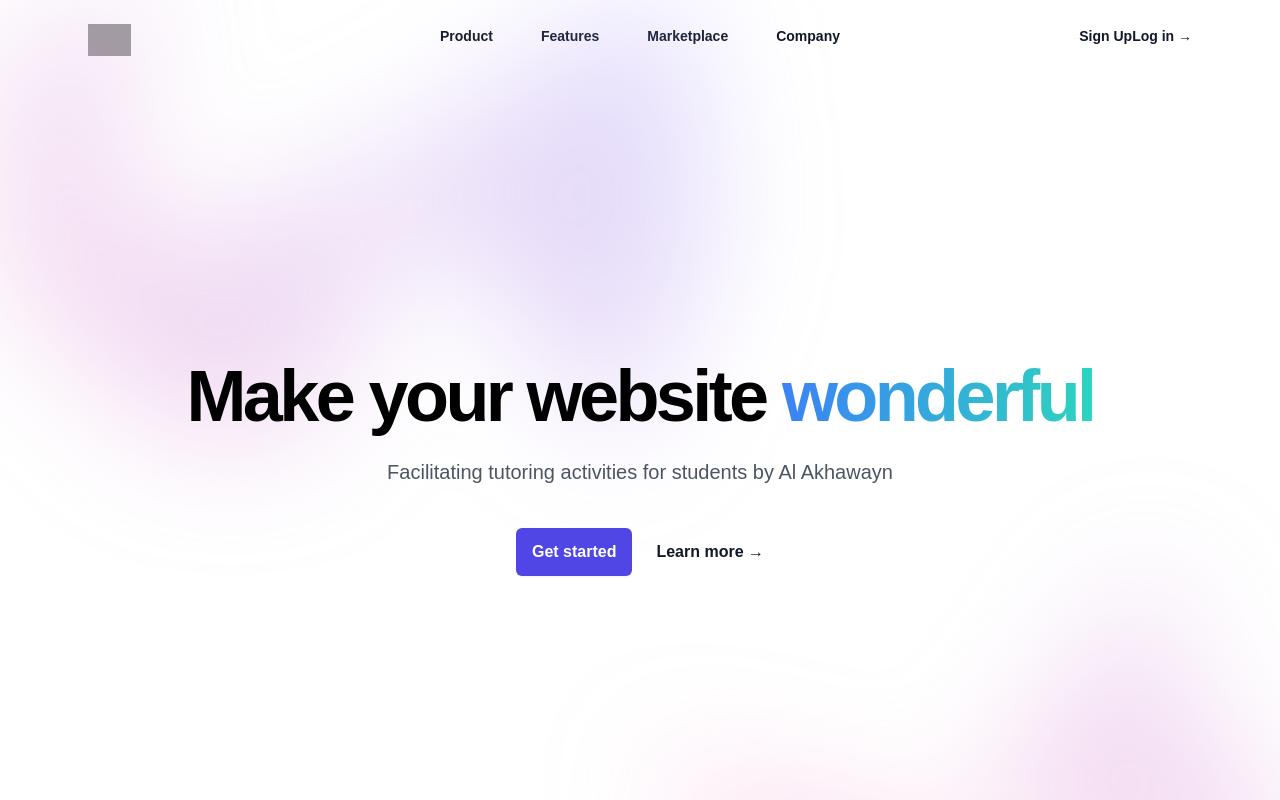
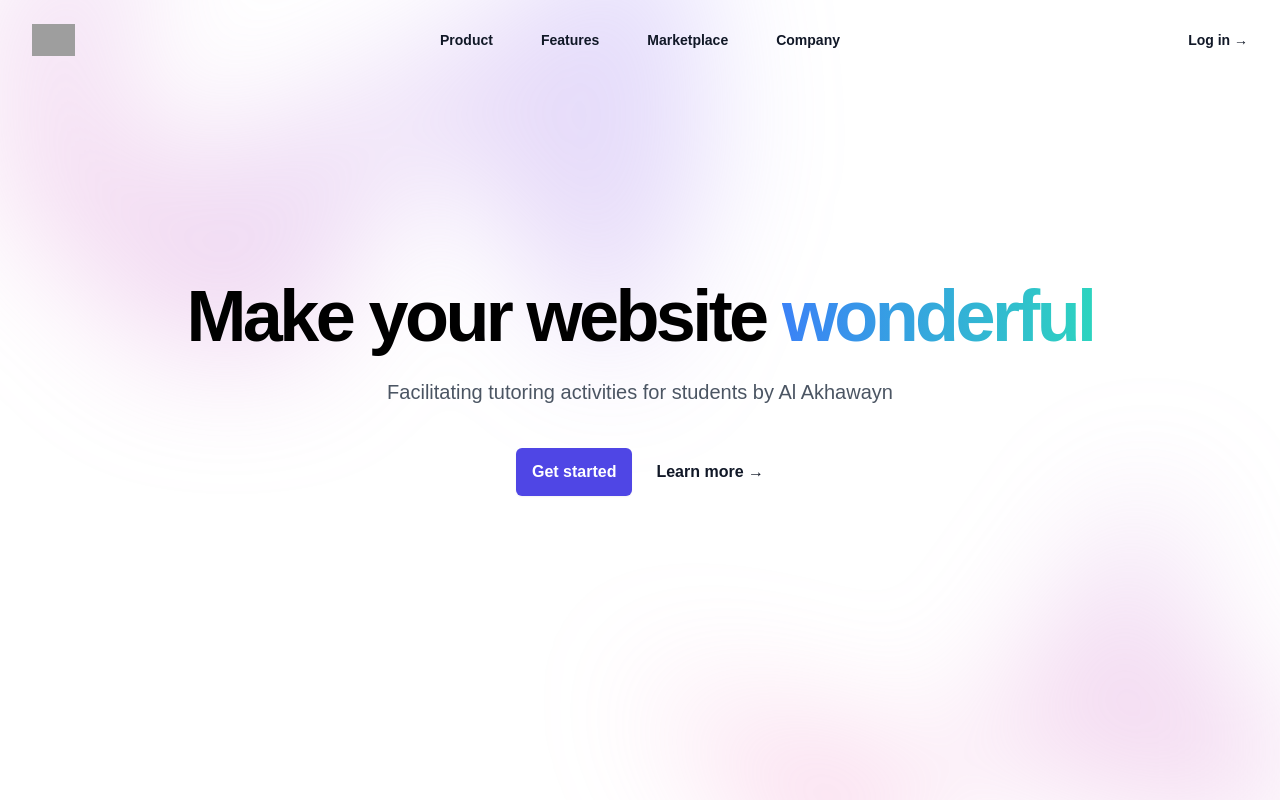
Before and after one commit to binarymehdi/tutor-app, a React (Vite) app in the folder frontend/: page / in a window 1280 px wide. Shown: the top 800 px of the page. Built offline with nearby package versions, Linux system fonts and the light colour scheme; grey boxes are pictures that could not be loaded.

Commit message:
improving the frontend

```diff
--- a/frontend/src/components/header.tsx
+++ b/frontend/src/components/header.tsx
@@ -14,11 +14,8 @@ const header = () => {
   const [mobileMenuOpen, setMobileMenuOpen] = useState(false)
 
   return (
-    <header className={`w-full z-30 md:bg-opacity-90 transition duration-300 ease-in-out ${!top ? 'bg-white backdrop-blur-sm shadow-lg' : ''}`}>
-      <div className="max-w-6xl mx-auto px-5 sm:px-6">
-        <div className="flex items-center justify-between h-16 md:h-20">
-          <nav className="hidden md:flex md:grow">
-            {/* Logo // maybe do a single file for more modularity */}
+    <header className={`fixed w-full z-30 md:bg-opacity-90 transition duration-300 ease-in-out ${!top ? 'bg-white backdrop-blur-sm shadow-lg' : ''}`}>
+      <nav className="flex items-center justify-between p-6 lg:px-8" aria-label="Global">
         <div className="flex lg:flex-1">
           <a href="#" className="-m-1.5 p-1.5">
             <span className="sr-only">Your Company</span>
@@ -29,8 +26,6 @@ const header = () => {
             />
           </a>
         </div>
-            {/* end logo */}
-
         <div className="flex lg:hidden">
           <button
             type="button"
@@ -49,16 +44,11 @@ const header = () => {
           ))}
         </div>
         <div className="hidden lg:flex lg:flex-1 lg:justify-end">
-              <a href="#" className="text-sm font-semibold leading-6 text-gray-900 ">
-                Sign Up <span aria-hidden="true"></span>
-              </a>
           <a href="#" className="text-sm font-semibold leading-6 text-gray-900">
             Log in <span aria-hidden="true">&rarr;</span>
           </a>
-
         </div>
       </nav>
-
       <Dialog as="div" className="lg:hidden" open={mobileMenuOpen} onClose={setMobileMenuOpen}>
         <div className="fixed inset-0 z-50" />
         <Dialog.Panel className="fixed inset-y-0 right-0 z-50 w-full overflow-y-auto bg-white px-6 py-6 sm:max-w-sm sm:ring-1 sm:ring-gray-900/10">
@@ -105,8 +95,6 @@ const header = () => {
           </div>
         </Dialog.Panel>
       </Dialog>
-        </div>
-      </div>
     </header>
   )
 }
```
Lines whose indentation alone changed are shown as unchanged.
